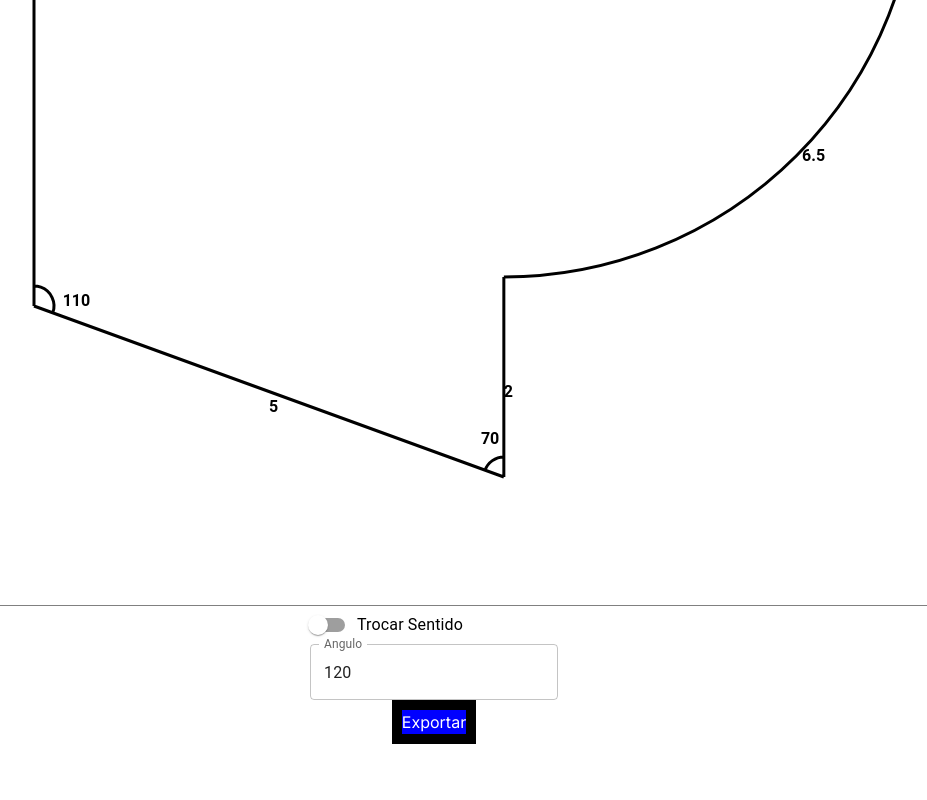
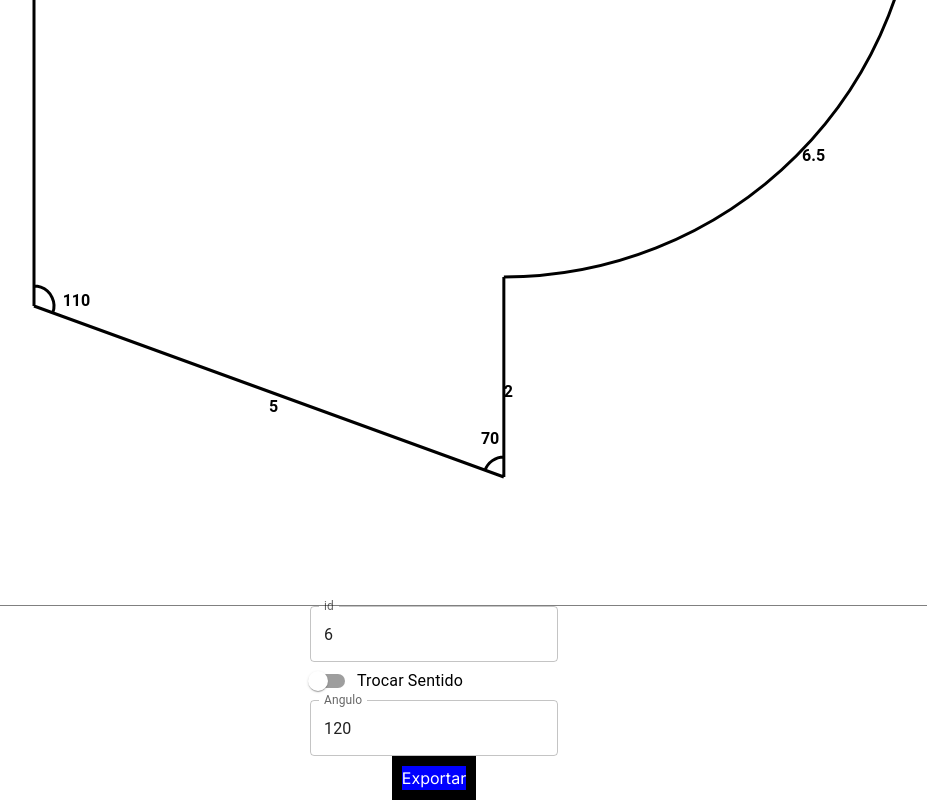
Before and after one commit to gutaolox/gg-calhas, a Next.js app: page / in a window 1280 px wide. Shown: the part 1894-2694 px from the top of the page, without its empty margins (206-1133 px from the left). Before the commit the page ends 2638 px from the top, so only its background shows below. Built offline with nearby package versions, Linux system fonts and the light colour scheme.

Commit message:
botão switch funciona propriamente

```diff
--- a/src/DrawArea/AngleInput.tsx
+++ b/src/DrawArea/AngleInput.tsx
@@ -1,27 +1,53 @@
 import React, { useEffect, useState } from "react";
-import { Stack, TextField, Switch, Box, boxClasses, FormControlLabel } from "@mui/material";
+import {
+  Stack,
+  TextField,
+  Switch,
+  Box,
+  boxClasses,
+  FormControlLabel,
+} from "@mui/material";
+import { Draw } from "@/Entities/Draw";
 
-interface AngleInputProps{
-  changeAngle: (event: React.ChangeEvent<HTMLInputElement>, sentido: boolean) => number;
+interface AngleInputProps {
+  changeAngle: (
+    event: React.ChangeEvent<HTMLInputElement>,
+    checked: boolean,
+    id: number
+  ) => number;
 }
 
 const AngleInput = ({ changeAngle }: AngleInputProps) => {
-  //Switch do Angulo
-  const [checked, setChecked] = useState(false)
-  const handleChange = (event: React.ChangeEvent<HTMLInputElement>) => {
-    setChecked(event.target.checked)
+  //
+
+
+
+  const [id, setId] = useState(6);
+  const handleChangeId = (event: React.ChangeEvent<HTMLInputElement>) => {
+    setId(Number(event.target.value))
   }
 
+  //Switch do Angulo
+  const [checked, setChecked] = useState(false);
+  const handleChangeSwitch = (event: React.ChangeEvent<HTMLInputElement>) => {
+    setChecked(event.target.checked);
+    // SwitchMoveRightSide(draw)
+  };
 
-  function handleChangeAngle(event: React.ChangeEvent<HTMLInputElement>){
-    changeAngle(event, checked)
+  function handleChangeAngle(event: React.ChangeEvent<HTMLInputElement>) {
+    changeAngle(event, checked, id);
   }
-
 
   return (
     <Stack>
+      <Stack>
+        <TextField label='id' type="number" defaultValue={6} onChange={handleChangeId} />
+      </Stack>
       <Box>
-        <FormControlLabel label='Trocar Sentido' control={<Switch checked={checked} onChange={handleChange}/>}></FormControlLabel>
+        <FormControlLabel
+          label="Trocar Sentido"
+          control={<Switch checked={checked} onChange={handleChangeSwitch} />}
+        ></FormControlLabel>
       </Box>
       <Stack>
         <TextField
--- a/src/DrawArea/DrawArea.tsx
+++ b/src/DrawArea/DrawArea.tsx
@@ -193,16 +193,12 @@ export const DrawArea = (props: DrawAreaProps) => {
 
 
 
-  function changeAngleInput(event: React.ChangeEvent<HTMLInputElement>, sentido:boolean) {
-    let valueInNumber;
-    if(sentido){
-      valueInNumber = 360-parseFloat(event.target.value || "120");
-    }
-    else{
-      valueInNumber = parseFloat(event.target.value || "120");
-    }
+  function changeAngleInput(event: React.ChangeEvent<HTMLInputElement>, checked: boolean, id: number) {
 
-    const lineNod = props.lines.search(6)!.nod;
+    const valueInNumber = parseFloat(event.target.value || "120");
+
+
+    const lineNod = props.lines.search(id)!.nod;
       const newLine = lineNod.data;
       const angleDiff =
         valueInNumber -
@@ -211,6 +207,9 @@ export const DrawArea = (props: DrawAreaProps) => {
       newLine.totalAddtionalAngle += angleDiff;
       newLine.currentAngleDiff = angleDiff;
 
+
+      lineNod.data.moveRightSide = !checked
+
       // newLine?.setAngleOnDraw(
       //   newLine.getAngleOnDraw() + newLine.totalAddtionalAngle
       // );
@@ -218,7 +217,6 @@ export const DrawArea = (props: DrawAreaProps) => {
       setAngle(valueInNumber);
 
       return valueInNumber;
-
   }
 
 
```
Also changed, not shown: src/DrawArea/IdInput.tsx (added, +9 -0 lines).
